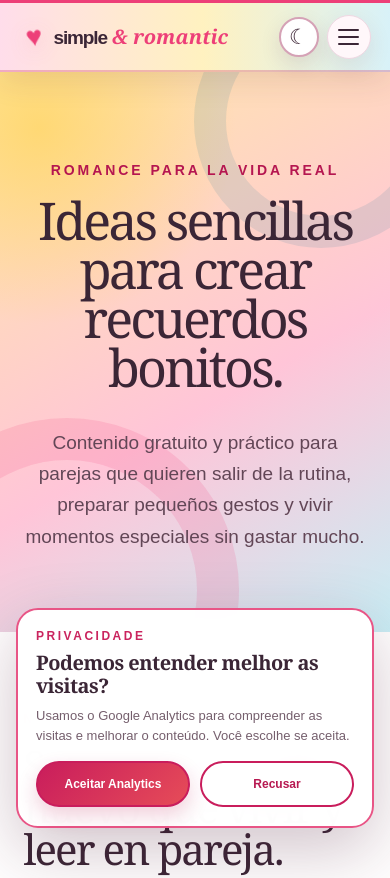
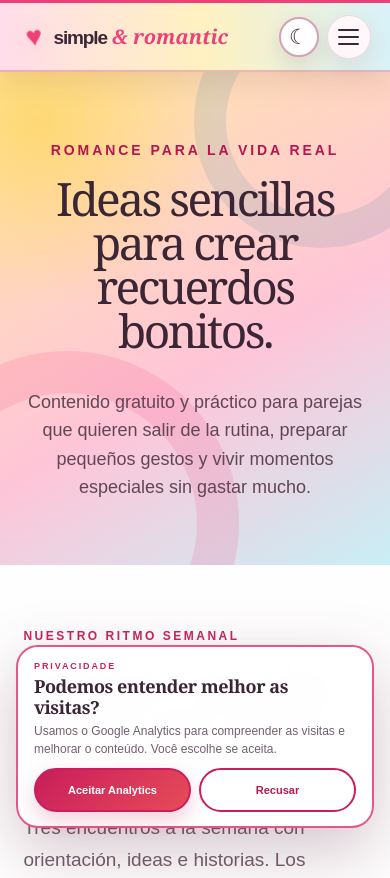
Before and after one commit to q7y2ypdf68-bipe/Simple-Romantic, a Next.js app: page /es/blog in a window 390 px wide. Shown: the top 878 px of the page. Built offline with nearby package versions, Linux system fonts and the light colour scheme.

Commit message:
fix(mobile): improve responsive density and consent banner

```diff
--- a/app/globals.css
+++ b/app/globals.css
@@ -1252,3 +1252,41 @@ html[data-theme="light"] .listening-retention-note{border-color:#cfaa30;backgrou
 .analytics-consent-banner{position:fixed;right:clamp(16px,4vw,64px);bottom:clamp(16px,3vw,34px);left:clamp(16px,4vw,64px);z-index:50;display:grid;grid-template-columns:minmax(0,1fr) auto;align-items:center;gap:28px;width:min(980px,calc(100% - 32px));margin:auto;padding:22px 25px;border:2px solid #e85586;border-radius:22px;background:rgba(255,255,255,.98);box-shadow:0 22px 65px rgba(76,28,57,.25);color:var(--ink);backdrop-filter:blur(16px)}.analytics-consent-copy .eyebrow{margin-bottom:8px;color:var(--pink-dark)}.analytics-consent-copy h2{margin:0;font:600 22px/1.15 Georgia,serif;letter-spacing:-.025em}.analytics-consent-copy p:not(.eyebrow){max-width:650px;margin:9px 0 0;color:var(--muted);font-size:14px;line-height:1.5}.analytics-consent-actions{display:flex;flex-wrap:wrap;justify-content:flex-end;gap:10px}.analytics-consent-button{min-height:46px;padding:0 17px;border:2px solid #c91d5c;border-radius:99px;cursor:pointer;font-size:12px;font-weight:800;white-space:nowrap}.analytics-consent-button:focus-visible{outline:3px solid var(--yellow);outline-offset:3px}.analytics-consent-accept{background:linear-gradient(135deg,#c91d5c,#e64c58);color:#fff;box-shadow:0 9px 20px rgba(190,27,82,.2)}.analytics-consent-decline{background:#fff;color:#b71951}.analytics-consent-button:hover{transform:translateY(-2px)}
 html[data-theme="dark"] .analytics-consent-banner{border-color:#765064;background:rgba(37,27,35,.98);box-shadow:0 22px 65px rgba(0,0,0,.48);color:var(--ink)}html[data-theme="dark"] .analytics-consent-copy p:not(.eyebrow){color:var(--muted)}html[data-theme="dark"] .analytics-consent-decline{border-color:#765064;background:#2d2029;color:#ffb2cb}
 @media(max-width:700px){.analytics-consent-banner{grid-template-columns:1fr;gap:16px;padding:19px 18px}.analytics-consent-copy h2{font-size:20px}.analytics-consent-copy p:not(.eyebrow){font-size:13px}.analytics-consent-actions{display:grid;grid-template-columns:1fr 1fr;justify-content:stretch}.analytics-consent-button{width:100%;padding:0 10px}}
+
+/* Mobile consent banner: preserve both choices while reducing viewport coverage. */
+@media(max-width:700px){
+  .analytics-consent-banner{gap:10px;padding:14px 16px}
+  .analytics-consent-copy .eyebrow{margin-bottom:4px;font-size:9px;line-height:1.2}
+  .analytics-consent-copy h2{font-size:18px;line-height:1.15}
+  .analytics-consent-copy p:not(.eyebrow){margin-top:6px;font-size:12px;line-height:1.45}
+  .analytics-consent-actions{gap:8px}
+  .analytics-consent-button{min-height:44px;padding:0 8px;font-size:11px}
+}
+
+/* Mobile P1/P2: retain the editorial system while reducing vertical accumulation. */
+@media(max-width:700px){
+  .section{padding-top:64px;padding-bottom:64px}
+  .hero-copy{padding-top:64px;padding-bottom:64px}
+  .hero h1,.blog-hero h1{font-size:46px;line-height:.96}
+  .guide-hero h1,.listening-hero-copy h1{font-size:48px;line-height:.96}
+  .article-header h1{font-size:43px;line-height:1}
+  .shop-hero h1{font-size:40px;line-height:1.04}
+  .hero-text,.section-heading>p:not(.eyebrow),.home-listening>div:last-child>p:not(.eyebrow),.listening-hero-copy>p:not(.eyebrow){font-size:17px;line-height:1.6}
+  .blog-hero>p:not(.eyebrow),.shop-hero>p:not(.eyebrow){font-size:18px;line-height:1.58}
+  .guide-hero>p:not(.eyebrow),.article-deck{font-size:19px;line-height:1.58}
+  .blog-hero{padding-top:70px;padding-bottom:64px}
+  .shop-hero{padding-top:64px;padding-bottom:62px}
+  .article-header{padding-top:62px;padding-bottom:46px}
+  .listening-hero{gap:32px}
+  .finder .section-heading.centered{margin-bottom:36px}
+  .finder-form{padding:20px 14px;gap:20px}
+  .finder-form strong,.finder-form legend{margin-bottom:10px;font-size:17px;line-height:1.3}
+  .choices{gap:6px}
+  .choices label span{min-height:46px;padding:7px}
+  .shop-process>*,.shop-process-grid,.shop-process-grid article{min-width:0}
+  .shop-process h2{font-size:36px}
+}
+@media(min-width:390px) and (max-width:700px){
+  .finder-form{padding-right:20px;padding-left:20px}
+  .choices{grid-template-columns:repeat(2,minmax(0,1fr))}
+}
```
